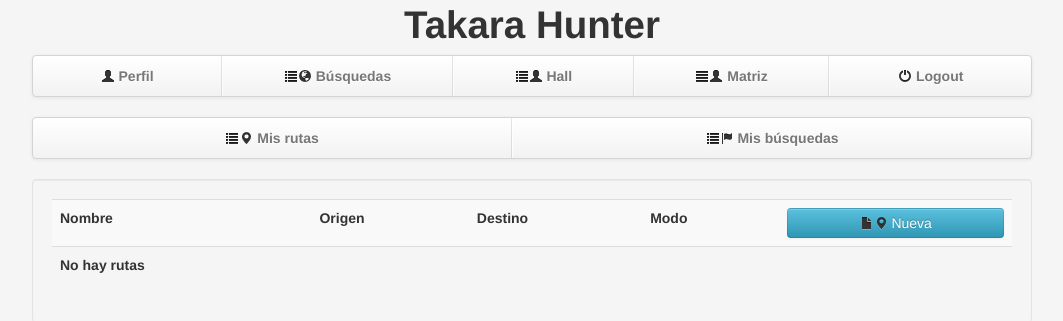
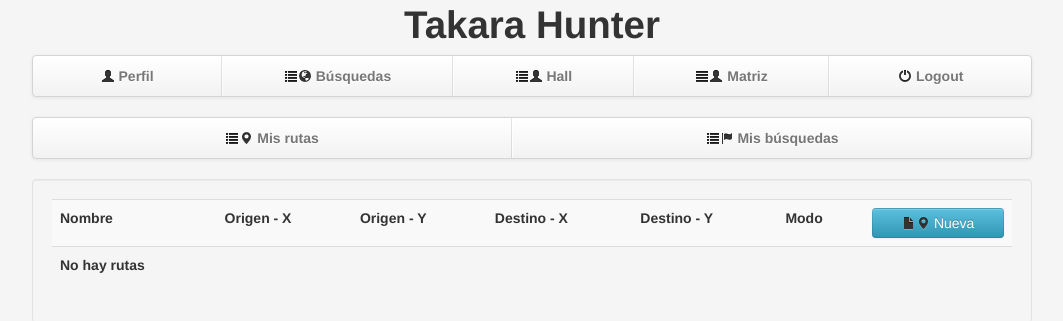
Before and after one commit to jesusnoseq/TakaraHunter, a Django app: page /rutas/ in a window 1280 px wide. Shown: the part 25-346 px from the top of the page, without its empty margins (108-1171 px from the left). Run offline with Django 3.2, Linux system fonts and the light colour scheme; a user stored in the database is signed in; data that the repository does not hold is empty; parts of the project's set-up code (start-up, migrations or seed data) failed here and were passed over; some libraries are stand-ins or nearby versions.

Commit message:
cambios rutas

```diff
--- a/principal/templates/listaRutas.html
+++ b/principal/templates/listaRutas.html
@@ -32,8 +32,10 @@
 	<table class="table table-striped table-hover" alin>
 		<tr>
 			<td><strong>Nombre</strong></td>
-			<td><strong>Origen</strong></td>
-			<td><strong>Destino</strong></td>
+			<td><strong>Origen - X</strong></td>
+			<td><strong>Origen - Y</strong></td>
+			<td><strong>Destino - X</strong></td>
+			<td><strong>Destino - Y</strong></td>
 			<td><strong>Modo</strong></td>
 			<td><a class="btn btn-info btn-block" href="/rutas/nueva"><i class="icon-file"></i><i class="icon-map-marker"></i> Nueva</a></td>
 		</tr>
@@ -41,8 +43,10 @@
 			{% for ruta in rutas %}
 				<tr>
 					<td><a href="/rutas/{{ ruta.id }}">{{ ruta.titulo }}</a></td>
-					<td>{{ ruta.origen }}</td>
-					<td>{{ ruta.destino }}</td>
+					<td>{{ ruta.origen_x }}</td>
+					<td>{{ ruta.origen_y }}</td>
+					<td>{{ ruta.destino_x }}</td>
+					<td>{{ ruta.destino_y }}</td>
 					<td>{{ ruta.modo }}</td>
 					<td><a class="btn btn-danger btn-block" href="/rutas/borrar/{{ ruta.id }}"><i class="icon-trash"></i><i class="icon-map-marker"></i> Borrar</a></td>
 				</tr>
@@ -54,6 +58,8 @@
 				<td></td>
 				<td></td>
 				<td></td>
+				<td></td>
+				<td></td>
 			</tr>
     	{% endif %}
 	</table>
```
Also changed, not shown: principal/models.py (+6 -6 lines).
